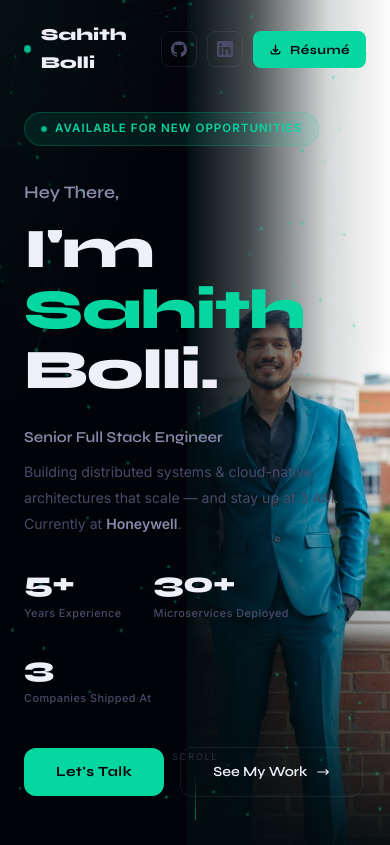
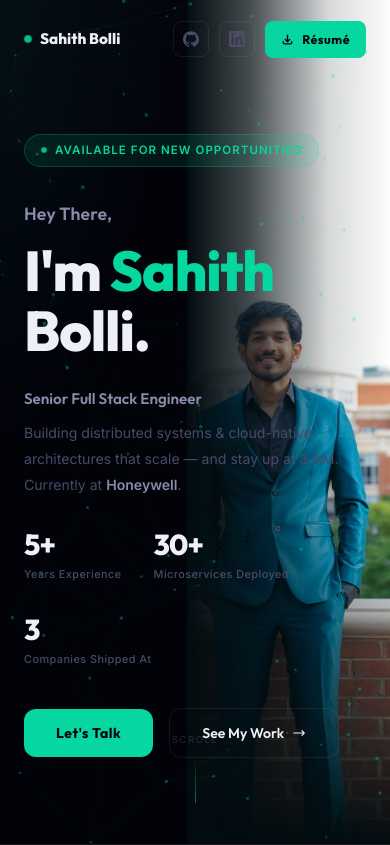
Before and after one commit to SahithBolli/portfolio, a Next.js app: page / in a window 390 px wide. Shown: the top 845 px of the page. Built offline with nearby package versions, Linux system fonts and the light colour scheme.

Commit message:
Fix mobile layout, font change to Outfit, fix skills grid on mobile

```diff
--- a/src/app/globals.css
+++ b/src/app/globals.css
@@ -130,6 +130,11 @@ button  { cursor: none; border: none; background: none; font: inherit; }
   box-shadow: 0 20px 48px rgba(0,0,0,.4), 0 0 0 1px rgba(6,214,160,.06);
 }
 
+/* ── bento span (only on large screens) ── */
+@media (min-width: 1024px) {
+  .bento-cell { grid-column: span var(--span); }
+}
+
 /* ── sec-line ── */
 .sec-line {
   width: 52px; height: 3px;
--- a/src/app/layout.js
+++ b/src/app/layout.js
@@ -1,9 +1,9 @@
-import { Syne, Inter } from 'next/font/google'
+import { Outfit, Inter } from 'next/font/google'
 import './globals.css'
 
-const syne = Syne({
+const syne = Outfit({
   subsets: ['latin'],
-  weight: ['400', '600', '700', '800'],
+  weight: ['400', '600', '700', '800', '900'],
   variable: '--font-syne',
   display: 'swap',
 })
--- a/src/components/Navbar.jsx
+++ b/src/components/Navbar.jsx
@@ -43,8 +43,8 @@ export default function Navbar() {
       aria-label="Main navigation"
     >
       {/* logo */}
-      <a href="#hero" className="flex items-center gap-2.5 font-display font-extrabold text-[1.05rem] text-[var(--txt)]" aria-label="Home">
-        <span className="w-2 h-2 rounded-full bg-[var(--brand)] pulse" aria-hidden="true" />
+      <a href="#hero" className="flex items-center gap-2 font-display font-extrabold text-[.95rem] lg:text-[1.05rem] text-[var(--txt)] whitespace-nowrap" aria-label="Home">
+        <span className="w-2 h-2 flex-shrink-0 rounded-full bg-[var(--brand)] pulse" aria-hidden="true" />
         Sahith Bolli
       </a>
 
--- a/src/components/Skills.jsx
+++ b/src/components/Skills.jsx
@@ -44,16 +44,14 @@ export default function Skills() {
         <div className="skills-sec-line sec-line mb-12" />
 
         {/* Bento grid — 12 cols on lg, 1 col on mobile */}
-        <div
-          className="bento-grid grid grid-cols-1 sm:grid-cols-2 lg:grid-cols-12 gap-4"
-        >
+        <div className="bento-grid grid grid-cols-1 sm:grid-cols-2 lg:grid-cols-12 gap-4">
           {skills.map(skill => (
             <div
               key={skill.title}
-              className="bento-cell rounded-2xl border border-[var(--bdr)] p-6 flex flex-col gap-4 overflow-hidden"
+              className="bento-cell rounded-2xl border border-[var(--bdr)] p-6 flex flex-col gap-4"
               style={{
-                background:  'var(--card)',
-                gridColumn:  `span ${skill.span}`,
+                background: 'var(--card)',
+                ['--span']: skill.span,
               }}
             >
               {/* header */}
```
